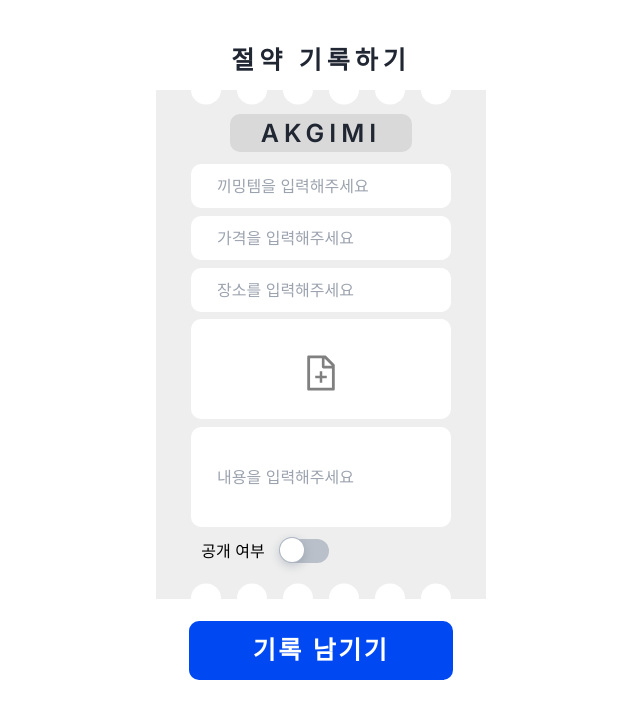
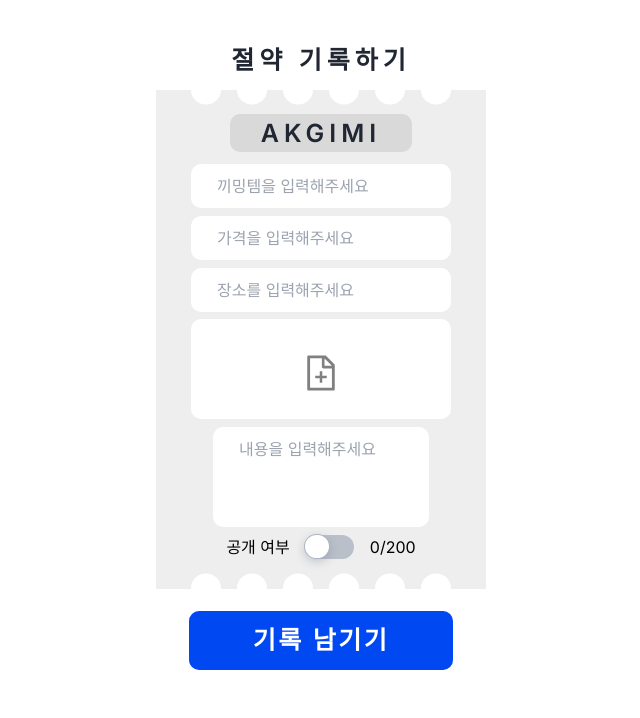
Before and after one commit to s01k1m/Akigimi, a Next.js app in the folder frontend/: page /writereceipt in a window 1280 px wide. Shown: the top 718 px of the page, without its empty margins (319-959 px from the left). Built offline with nearby package versions, Linux system fonts and the light colour scheme.

Commit message:
feat: 폼 제출, 글자수 세기'
Former-commit-id: 383ce1e2b87aef8a11159a20129ee4cec4dcfe2f

```diff
--- a/frontend/components/WriteReceipt/ReceiptInput.tsx
+++ b/frontend/components/WriteReceipt/ReceiptInput.tsx
@@ -2,9 +2,11 @@
 import '@/styles/WriteReceipt.css'
 import '@/styles/MainPageButton.css'
 import ReceiptCircle from './ReceiptCircle'
-import { ChangeEvent, useState, useRef } from 'react'
+import { ChangeEvent, useState, useRef, useEffect } from 'react'
 import { AiOutlineFileAdd } from 'react-icons/ai'
 import Image from 'next/image'
+import { useRouter } from 'next/navigation'
+import axios from 'axios'
 // import Modal from '../Main/Modal'
 
 const ReceiptInput = () => {
@@ -17,30 +19,72 @@ const ReceiptInput = () => {
         isOpened: ''
     })
 
-    const handleInputChange = (e: ChangeEvent<HTMLInputElement>) => {
+    // input 값에 변화가 생기면 FormData에 담아주기
+    const handleInputChange = (e: ChangeEvent<HTMLInputElement | HTMLTextAreaElement>) => {
         const { name, value } = e.target
-        if (name === 'photo') {
-            const file = value
-
-        }
 
         setFormData({
             ...formData,
             [name]: value,
         });
+        // 글자수 세기
+        setInputCount(e.target.value.length);
     }
 
-    const handleSubmit = (e: React.FormEvent<HTMLFormElement>) => {
-        e.preventDefault()
-        console.log(formData)
-    }
 
-    // 사진 추가
+    // 사진 input (원래 input 창을 숨기고 새로운 모양을 만들었음)
     const fileRef: any = useRef<HTMLInputElement>(null);
     const handleClick = () => {
         fileRef?.current?.click();
     };
 
+    // 사진 url로 변경하여 미리보기 띄우기
+    const [imgSrc, setImgSrc] = useState<string>("")
+    const handleChange = (e: React.ChangeEvent<HTMLInputElement>) => {
+        const file = e.target.files?.[0]
+        if (!file) return
+        const fileReader = new FileReader()
+        fileReader.readAsDataURL(file)
+        fileReader.onload = (e) => {
+            if (typeof e.target?.result === 'string') {
+                setImgSrc(e.target?.result)
+            }
+        }
+    }
+
+    // imgSrc 가 변하면 FormData의 photo값 변경
+    useEffect(() => {
+        setFormData(prevFormData => ({
+            ...prevFormData,
+            photo: imgSrc
+        }))
+    }, [imgSrc])
+
+    // form 제출
+    const router = useRouter()
+    const handleSubmit = async (e: React.FormEvent<HTMLFormElement>) => {
+        e.preventDefault()
+
+        console.log(formData)
+
+        // 제출 api 추가 (api 완료되면 다시)
+        await axios
+        .post('feeds', formData)
+        .then((response) => {
+            console.log('response', response)
+        })
+        .then(() => {
+            // feed 페이지로 이동
+            router.push('/feed')
+        })
+        .catch((error) => {
+            console.error('error')
+        })
+
+
+    }
+    // content 글자수 세기
+    const [inputCount, setInputCount] = useState<number>(0)
 
     return (
         <>
@@ -74,19 +118,22 @@ const ReceiptInput = () => {
                         <input
                             type=""
                             name="photo"
-                            value={formData.photo}
                             className='h-[100px] relative'
                             disabled
                             />
                         <div className='absolute'>
                             <AiOutlineFileAdd size={40} color="gray" onClick={handleClick} />
                         </div>
-                        {/* <Image
-                            src={imageUrl}
+                        <div className='absolute'>
+                            {imgSrc ? (
+                                <Image
+                                src={imgSrc}
                                 alt=""
-                            width={50}
-                            height={50}
-                        /> */}
+                                width={100}
+                                height={100}
+                            />
+                            ) : null}
+                        </div>
 
                     </div>
                     {/* 사진 첨부 form hidden  ref 전달*/}
@@ -94,19 +141,23 @@ const ReceiptInput = () => {
                         ref={fileRef}
                         type="file"
                         name='photo'
-                        onChange={e => onUpload(e)}
+                        onChange={handleChange}
                         accept="image/*"
                         hidden
                         />
-                    <input
+                    {/* content 입력 */}
+                    <textarea
                         type="text"
                         name="content"
                         value={formData.content}
                         onChange={handleInputChange}
                         className='h-[100px]'
+                        cols={19}
+                        rows={20}
+                        maxLength={200}
                         placeholder='내용을 입력해주세요'
                         />
-                    <div className='flex mt-1 mb-8 pe-28'>
+                        <div className='flex justify-between mt-2 mb-6'>
                             {/* 공개 여부 토글 */}
                             <p className='pe-4'>공개 여부</p>
                             <input
@@ -115,11 +166,11 @@ const ReceiptInput = () => {
                                 value={formData.isOpened}
                                 onClick={( e: ChangeEvent<HTMLInputElement>) => {
                                     const checkedValue: boolean = e.target.checked
-                                console.log(checkedValue)
                                     handleInputChange({ target: {name: "isOpened", value: checkedValue }})
                                 }}
-                            className="switch"
+                                className="switch me-2"
                             />
+                            <div className='ms-2'>{inputCount}/200</div>
                         </div>
                 </form>
             </div>
--- a/frontend/styles/WriteReceipt.css
+++ b/frontend/styles/WriteReceipt.css
@@ -4,8 +4,6 @@
   border-radius: 5px;
   background: #EEE;
 }
-
-
 
 .receipt-message {
   color: #202632;
@@ -22,6 +20,14 @@ form input {
   margin-bottom: 3%;
   border-radius: 10px;
   background: #FFF;
+}
+
+form textarea {
+border-radius: 10px;
+background: #FFF;
+padding: 10px 0px 10px 26px;
+overflow: hidden;
+resize: none;
 }
 
 
```
Lines whose indentation alone changed are shown as unchanged.
